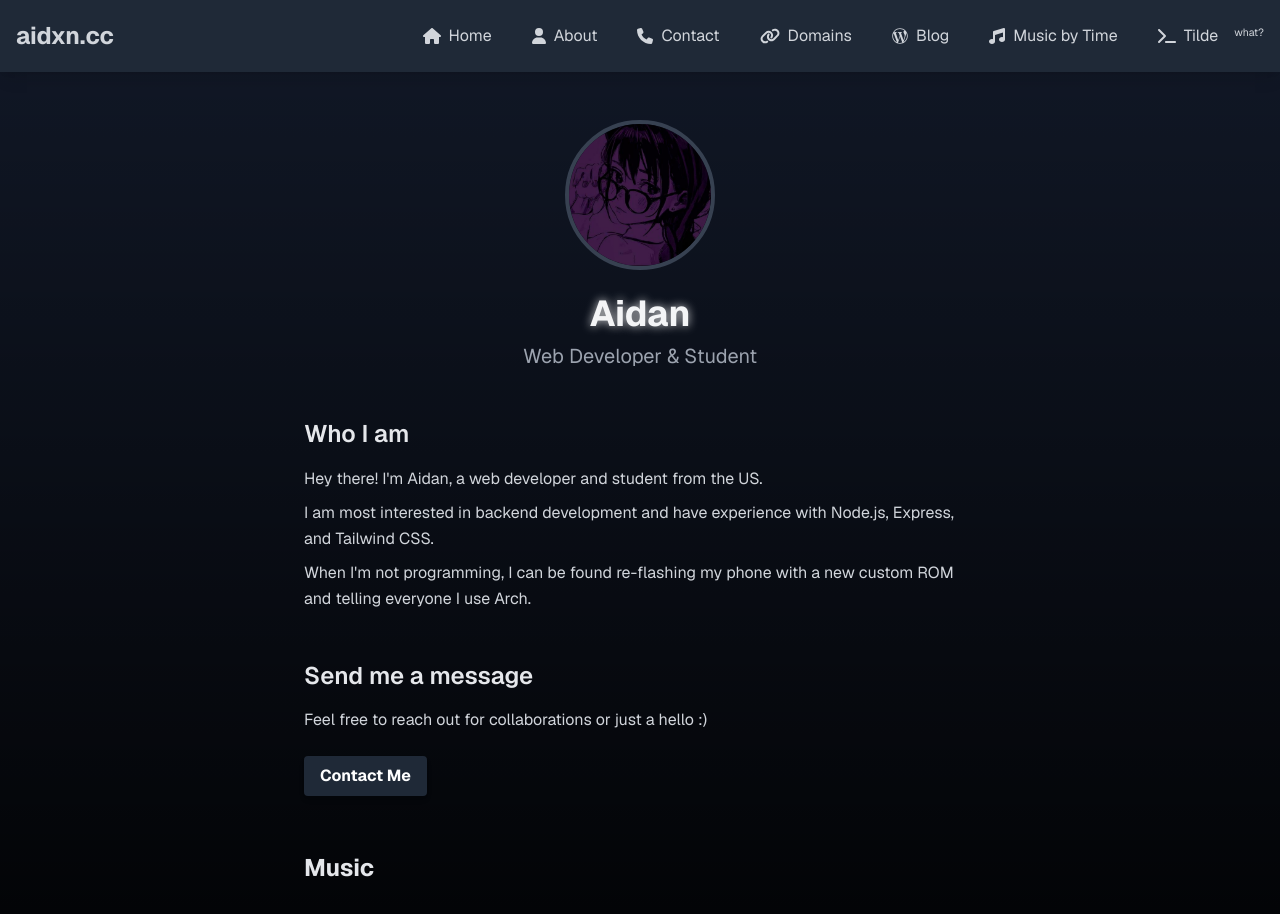
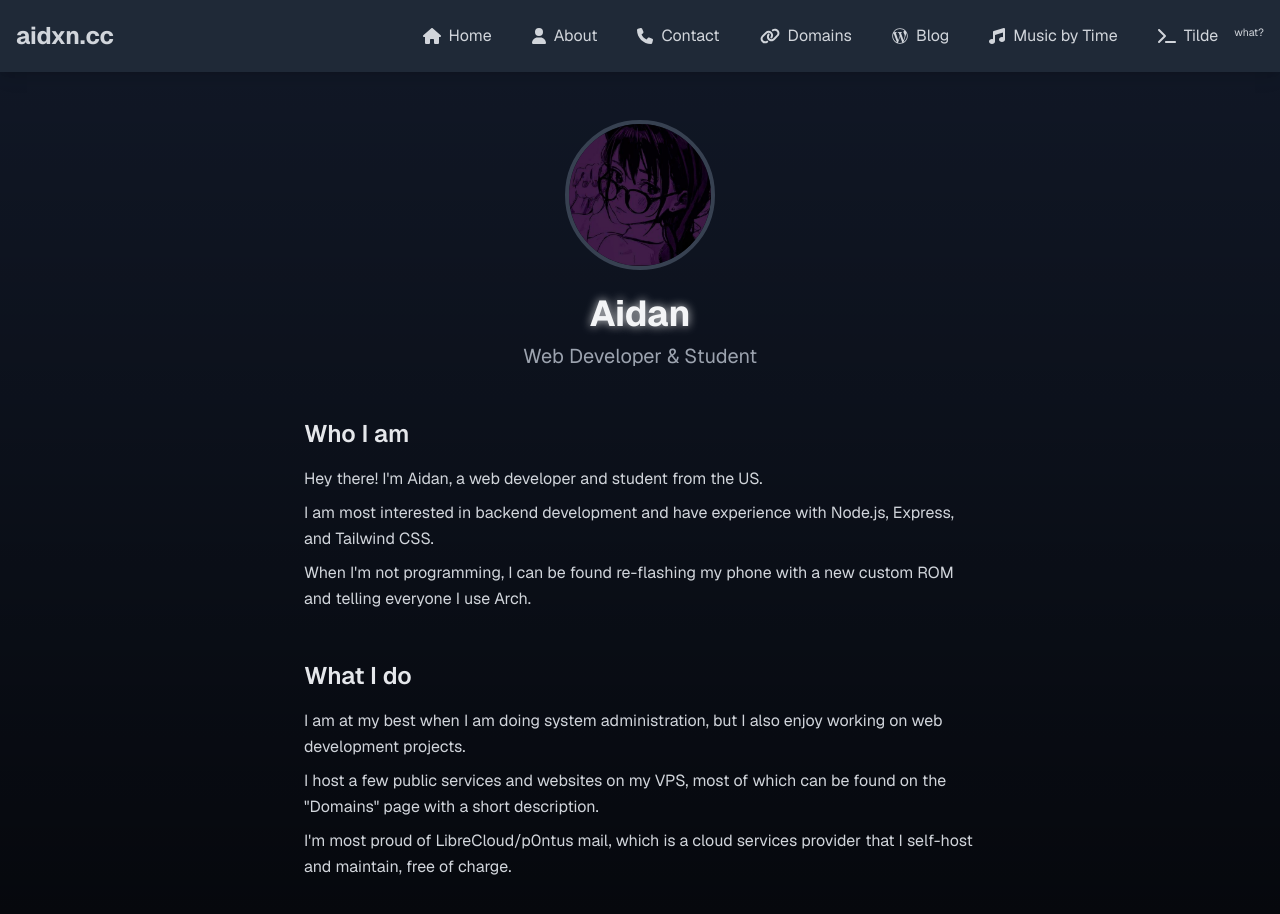
Before and after one commit to ihatenodejs/aidxnCC, a Next.js app: page / in a window 1280 px wide. Shown: the top 914 px of the page. Built offline with nearby package versions, Linux system fonts and the light colour scheme; no server answers.

Commit message:
add home page content, add exclusion for vscode workspace settings folder

```diff
--- a/app/components/pages/Home.tsx
+++ b/app/components/pages/Home.tsx
@@ -29,6 +29,19 @@ export default function Home() {
         </p>
       </section>
 
+      <section id="about" className="mb-12">
+        <h2 className="text-2xl font-semibold mb-4 text-gray-200">What I do</h2>
+        <p className="text-gray-300 leading-relaxed">
+          I am at my best when I am doing system administration, but I also enjoy working on web development projects.
+        </p>
+        <p className="text-gray-300 leading-relaxed mt-2">
+          I host a few public services and websites on my VPS, most of which can be found on the &quot;Domains&quot; page with a short description.
+        </p>
+        <p className="text-gray-300 leading-relaxed mt-2">
+          I&apos;m most proud of LibreCloud/p0ntus mail, which is a cloud services provider that I self-host and maintain, free of charge.
+        </p>
+      </section>
+
       <section id="contact">
         <h2 className="text-2xl font-semibold mb-4 text-gray-200">Send me a message</h2>
         <p className="text-gray-300 mb-6">Feel free to reach out for collaborations or just a hello :)</p>
```
Also changed, not shown: 1 other file (tests, documents, lock files or other folders).
